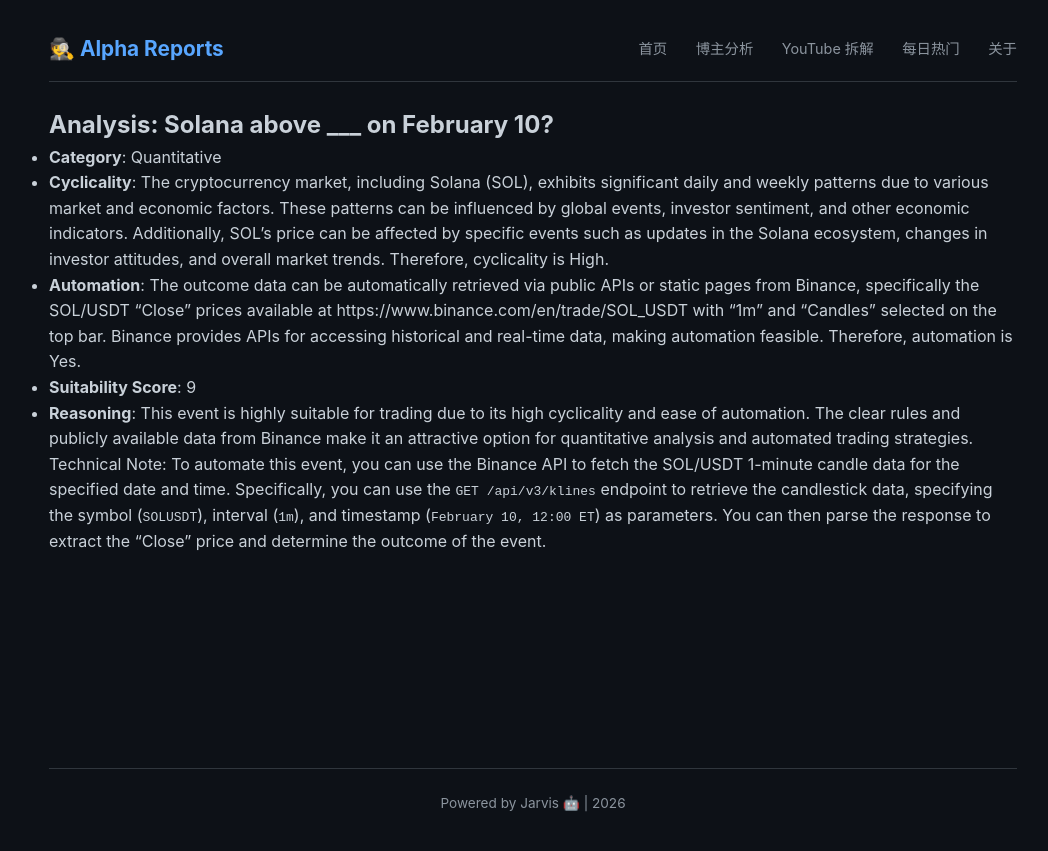
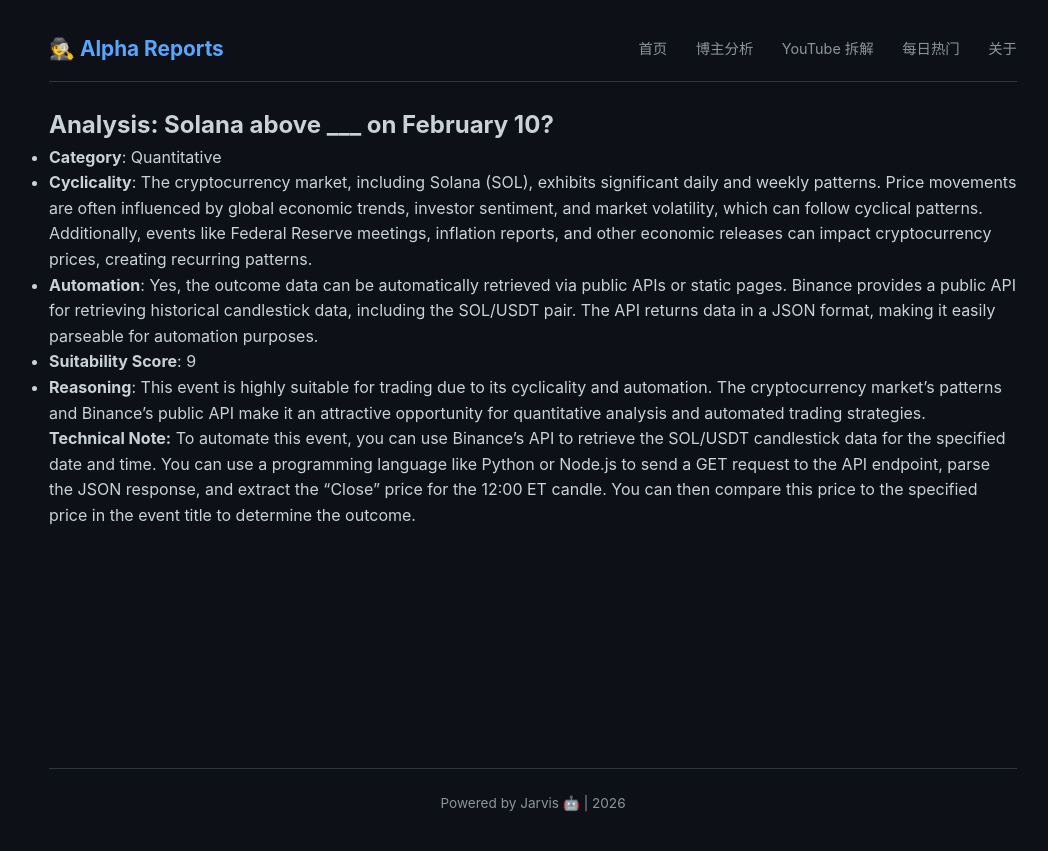
Before and after one commit to amencris073-png/crypto-alpha-reports, a Jekyll site: the page built from polymarket_analysis/quantitative/2026-02-04_solana_above_____on_february_10.md, in a window 1280 px wide. Shown: the top 851 px of the page, without its empty margins (107-1155 px from the left). Built offline with Jekyll 4.4.1, drawn with Linux system fonts in a browser that asks for light colours; our own code applies the rules of GitHub Pages for plain Markdown files.

Commit message:
Automated analysis for Solana above ___ on February 10?

```diff
--- a/polymarket_analysis/quantitative/2026-02-04_solana_above_____on_february_10.md
+++ b/polymarket_analysis/quantitative/2026-02-04_solana_above_____on_february_10.md
@@ -1,10 +1,9 @@
 ## Analysis: Solana above ___ on February 10?
 
 - **Category**: Quantitative
-- **Cyclicality**: The cryptocurrency market, including Solana (SOL), exhibits significant daily and weekly patterns due to various market and economic factors. These patterns can be influenced by global events, investor sentiment, and other economic indicators. Additionally, SOL's price can be affected by specific events such as updates in the Solana ecosystem, changes in investor attitudes, and overall market trends. Therefore, cyclicality is High.
-- **Automation**: The outcome data can be automatically retrieved via public APIs or static pages from Binance, specifically the SOL/USDT "Close" prices available at https://www.binance.com/en/trade/SOL_USDT with "1m" and "Candles" selected on the top bar. Binance provides APIs for accessing historical and real-time data, making automation feasible. Therefore, automation is Yes.
+- **Cyclicality**: The cryptocurrency market, including Solana (SOL), exhibits significant daily and weekly patterns. Price movements are often influenced by global economic trends, investor sentiment, and market volatility, which can follow cyclical patterns. Additionally, events like Federal Reserve meetings, inflation reports, and other economic releases can impact cryptocurrency prices, creating recurring patterns.
+- **Automation**: Yes, the outcome data can be automatically retrieved via public APIs or static pages. Binance provides a public API for retrieving historical candlestick data, including the SOL/USDT pair. The API returns data in a JSON format, making it easily parseable for automation purposes.
 - **Suitability Score**: 9
-- **Reasoning**: This event is highly suitable for trading due to its high cyclicality and ease of automation. The clear rules and publicly available data from Binance make it an attractive option for quantitative analysis and automated trading strategies.
+- **Reasoning**: This event is highly suitable for trading due to its cyclicality and automation. The cryptocurrency market's patterns and Binance's public API make it an attractive opportunity for quantitative analysis and automated trading strategies.
 
-Technical Note:
-To automate this event, you can use the Binance API to fetch the SOL/USDT 1-minute candle data for the specified date and time. Specifically, you can use the `GET /api/v3/klines` endpoint to retrieve the candlestick data, specifying the symbol (`SOLUSDT`), interval (`1m`), and timestamp (`February 10, 12:00 ET`) as parameters. You can then parse the response to extract the "Close" price and determine the outcome of the event.
+**Technical Note:** To automate this event, you can use Binance's API to retrieve the SOL/USDT candlestick data for the specified date and time. You can use a programming language like Python or Node.js to send a GET request to the API endpoint, parse the JSON response, and extract the "Close" price for the 12:00 ET candle. You can then compare this price to the specified price in the event title to determine the outcome.
```
